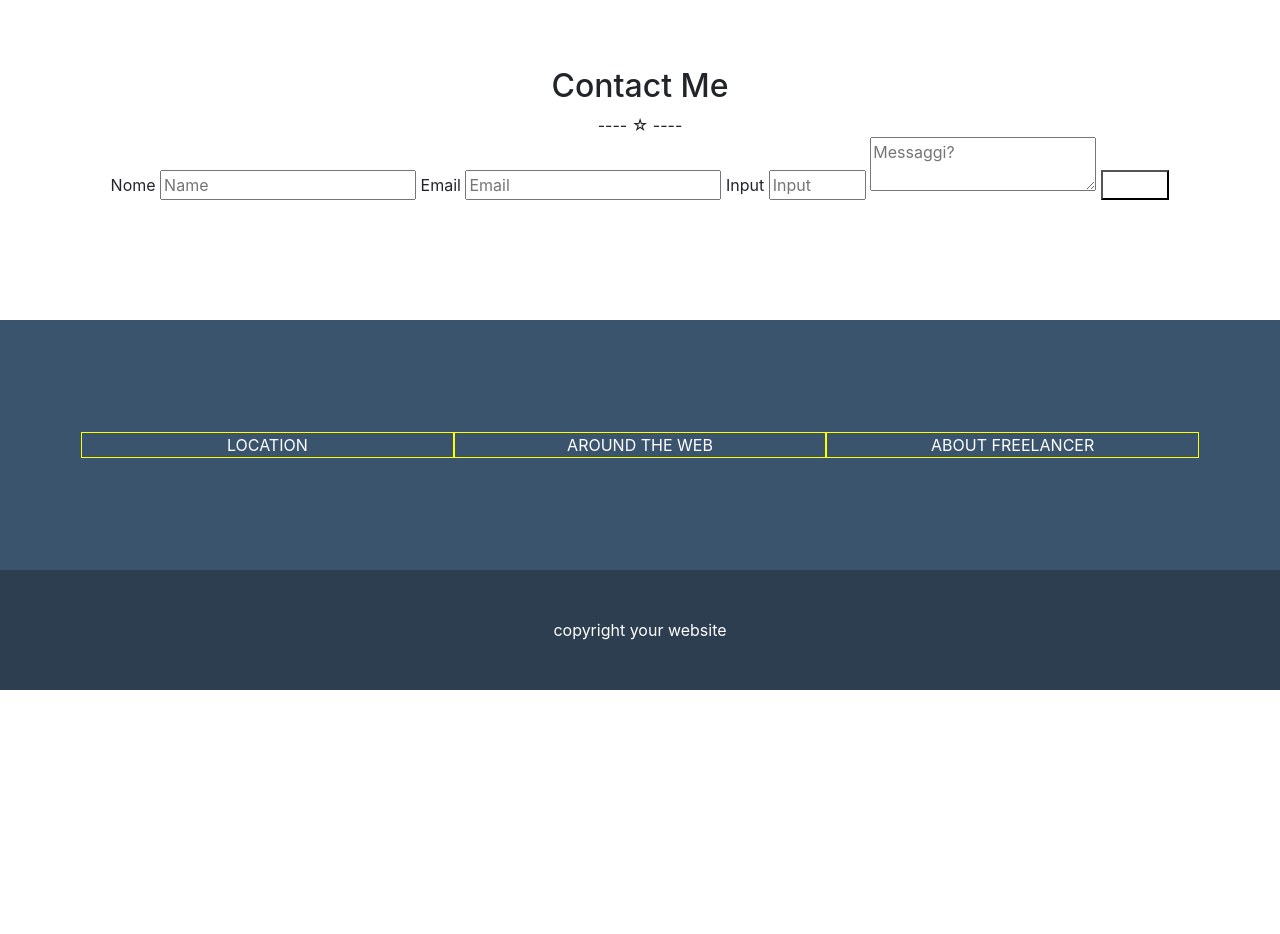
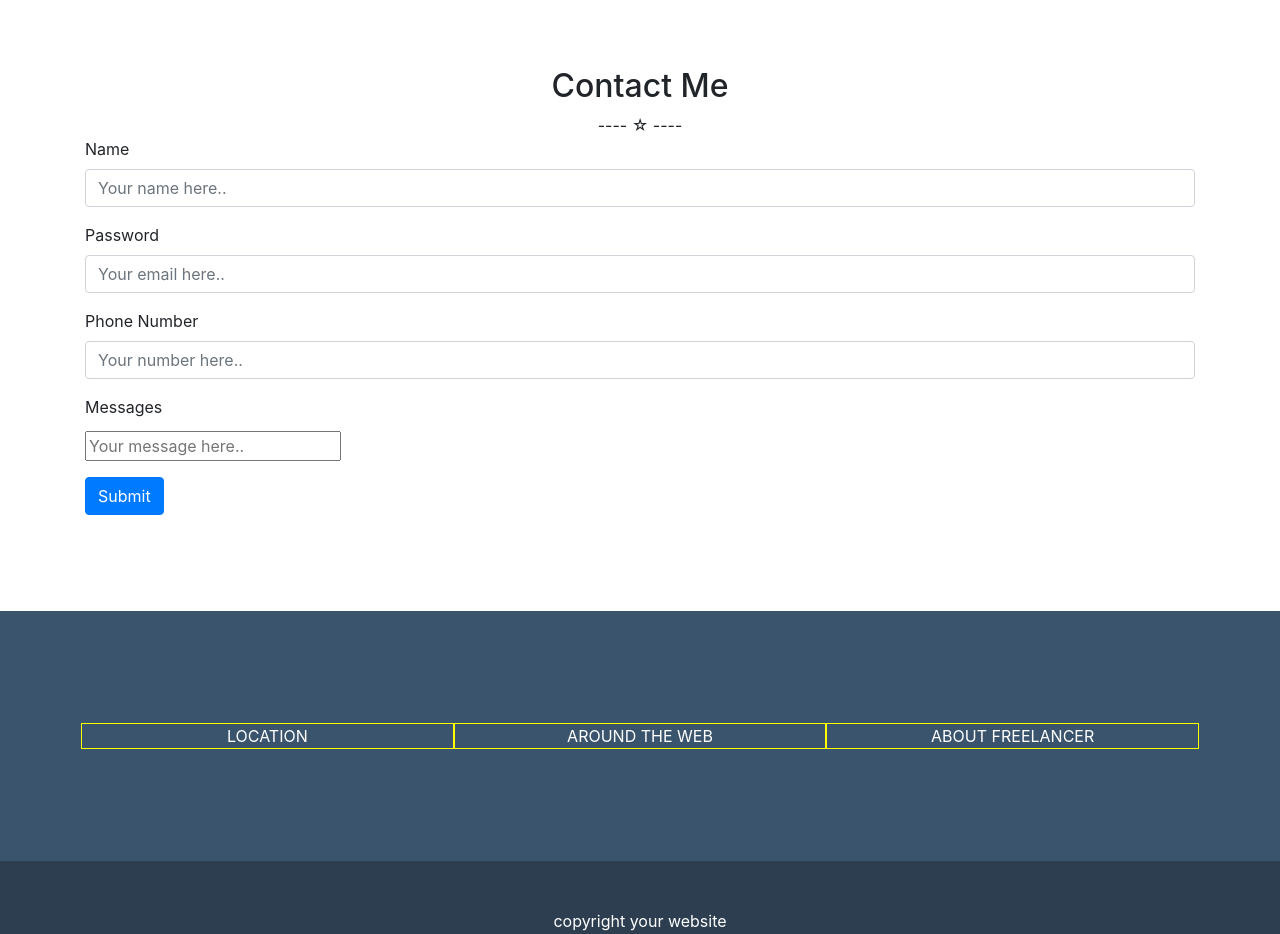
Before and after one commit to StefanoMela/html-css-bootstrap-freelancer, a plain HTML site: page index.html in a window 1280 px wide. Shown: the part 1620-2554 px from the top of the page. Before the commit the page ends 2310 px from the top, so only its background shows below. Drawn offline with nearby package versions, Linux system fonts and the light colour scheme.

Commit message:
feat: all sections done

```diff
--- a/index.html
+++ b/index.html
@@ -89,18 +89,27 @@
             <div class="container text-center">
                 <h2 class="text-capitalize">contact me</h2>
                 <span class="text-capitalize">---- &star; ----</span>
-                <form id="survey-form d-flex flex-wrap">
-                    <label id="name-label">Nome
-                        <input type="text" id="name" placeholder="Name" required></input>
-                        <label id="email-label">Email
-                            <input type="email" id="email" placeholder="Email" required></input>
-                            <label id="number-label">Input
-                                <input id="number" type="number" min="0" max="120" placeholder="Input"></input>
-                                <textarea placeholder="Messaggi?"></textarea>
-                                <button id="submit" type="submit">Submit</button>
-                            </label>
-                        </label>
-                    </label>
+                <form class="text-left">
+                    <div class="mb-3">
+                        <label for="exampleInputName1" class="form-label">Name</label>
+                        <input type="name" class="form-control" placeholder="Your name here.." id="exampleInputName1"
+                            aria-describedby="namelHelp">
+                    </div>
+                    <div class="mb-3">
+                        <label for="exampleInputPassword1" class="form-label">Password</label>
+                        <input type="password" class="form-control" placeholder="Your email here.."
+                            id="exampleInputPassword1">
+                    </div>
+                    <div class="mb-3">
+                        <label for="exampleInputNumber1" class="form-label">Phone Number</label>
+                        <input type="number" class="form-control" placeholder="Your number here.."
+                            id="exampleInputNumber1">
+                    </div>
+                    <div class="mb-3">
+                        <label for="exampleInputText1" class="form-label">Messages</label>
+                        <input type="text" class="form-text" placeholder="Your message here.." id="exampleInputText1">
+                    </div>
+                    <button type="submit" class="btn btn-primary">Submit</button>
                 </form>
             </div>
         </section>
```
